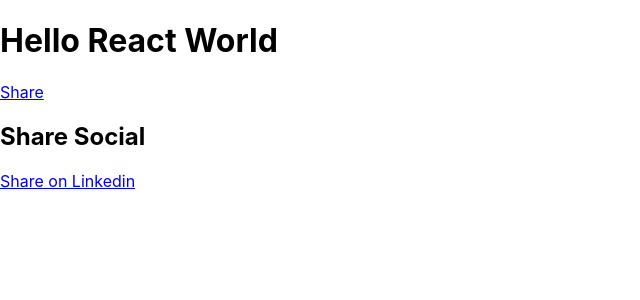
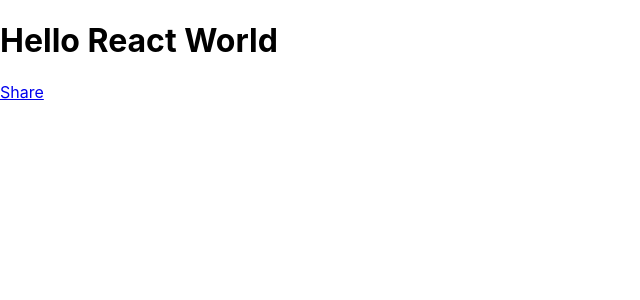
Before and after one commit to igagandeep/linkedin-share, a React (Create React App) app: page /share in a window 1280 px wide. Shown: the top 300 px of the page, without its empty margins (0-640 px from the left). Built offline with nearby package versions, Linux system fonts and the light colour scheme.

Commit message:
commit 8

```diff
--- a/src/App.js
+++ b/src/App.js
@@ -10,9 +10,9 @@
   return (
     <Router>
       <h1>Hello React World</h1>
-      <Link to="/share">Share</Link>
+      <Link to="/share/12345">Share</Link>
       <Routes>
-        <Route path="/share" element={<Share />} />
+        <Route path="/share/12345" element={<Share />} />
       </Routes>
     </Router>
   )
```
